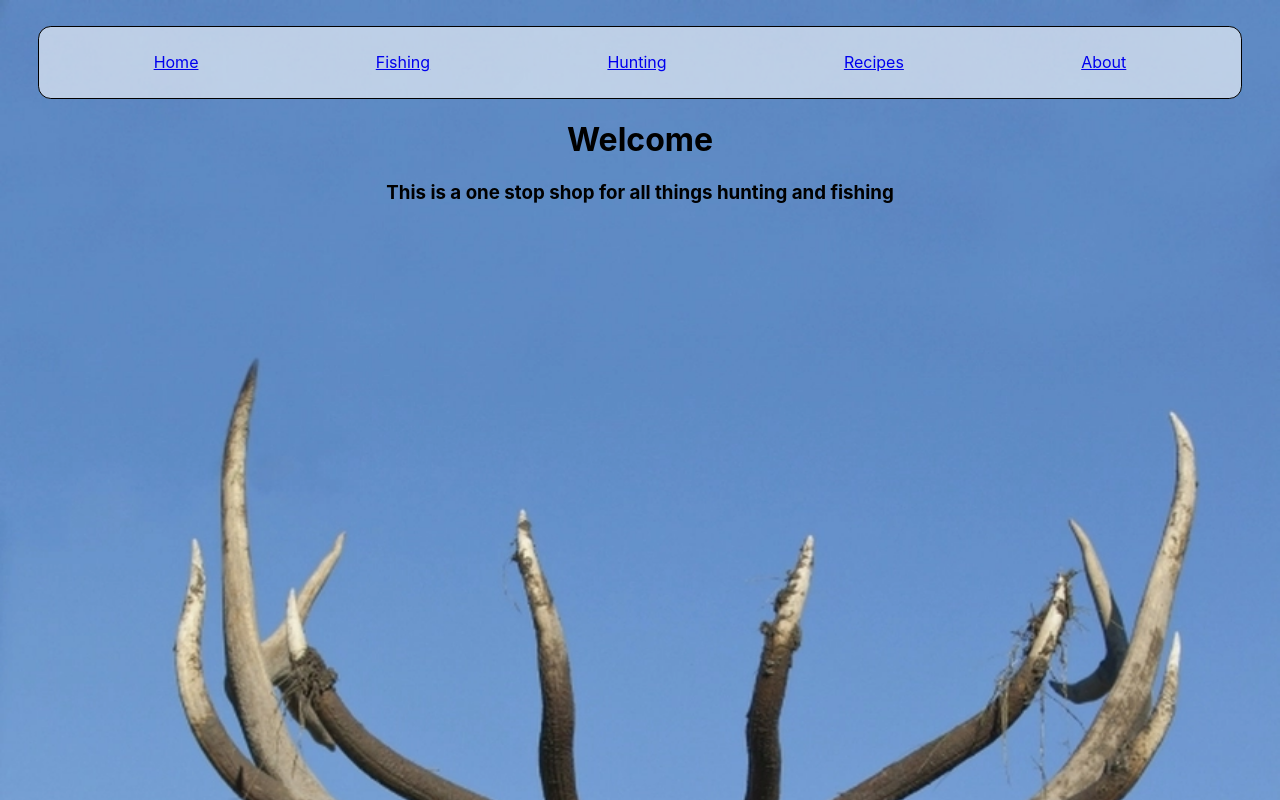
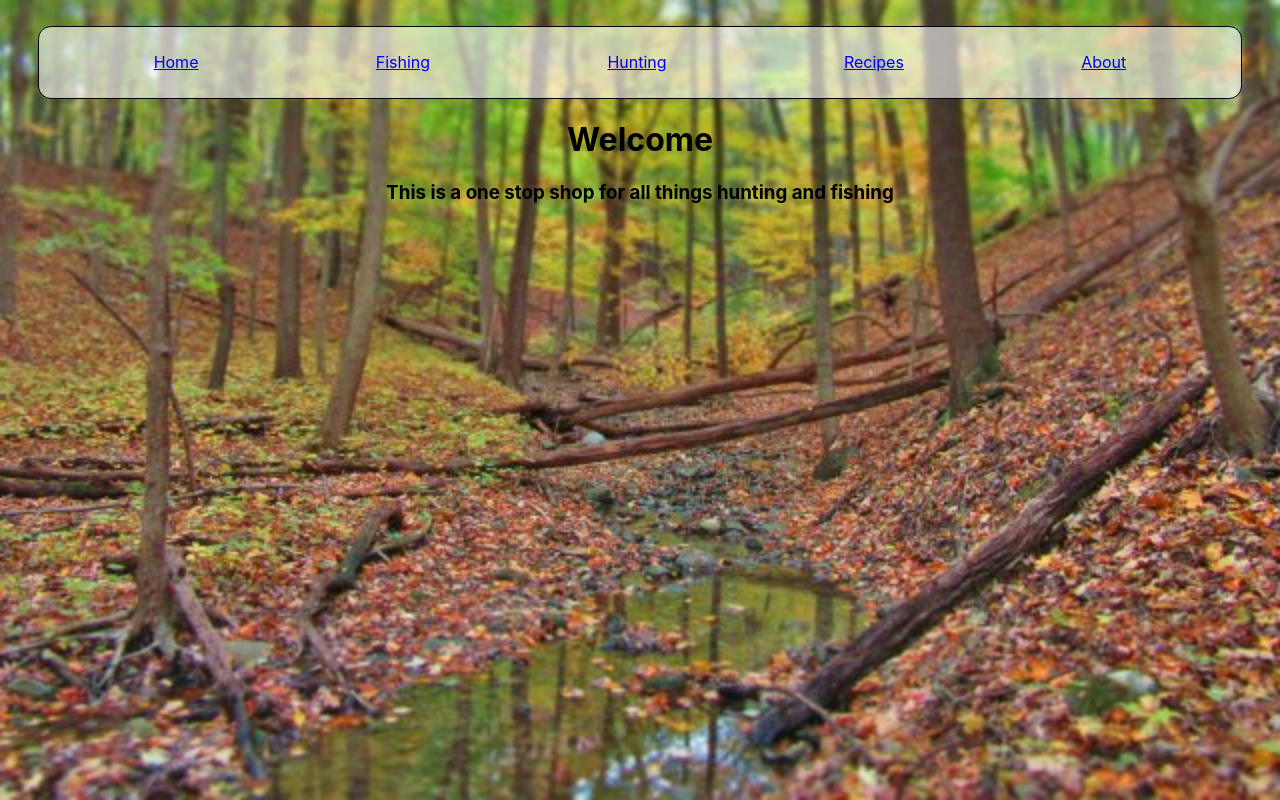
Before and after one commit to ajmurray211/Project-2, a React (Create React App) app: page /about in a window 1280 px wide. Built offline with nearby package versions, Linux system fonts and the light colour scheme.

Commit message:
update the the background img

```diff
--- a/src/App.css
+++ b/src/App.css
@@ -4,10 +4,11 @@
 }
 
 html{
-background-image: url('/src/Components/elk.webp');
+background-image: url('/src/Components/paw-paw-woods.jpeg');
 background-size: cover;
 background-repeat: no-repeat;
 background-attachment: fixed;
+background-position: center;
 }
 
 nav{
@@ -43,7 +44,7 @@ ul{
 .RecipeTile{
   list-style: none;
   border: 1px solid black;
-  background-color: rgba(255, 255, 255, 0.3);
+  background-color: rgba(107, 103, 103, 0.774);
   margin: 3vw 0 ;
   border-radius: 10px;
 }
@@ -55,3 +56,7 @@ padding: 2vw;
 .FavBtn{
   margin: 1vw;
 }
+
+.about{
+
+}
```
Also changed, not shown: src/Components/paw-paw-woods.jpeg (added).
